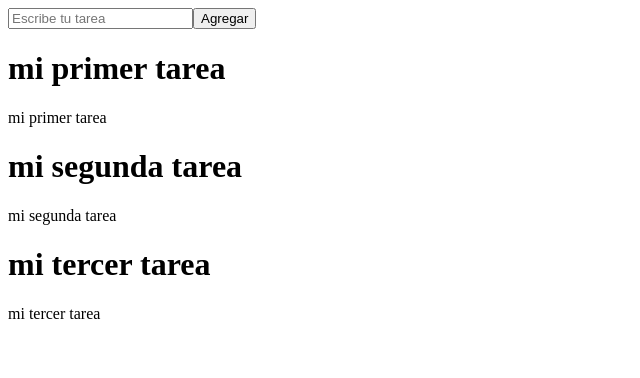
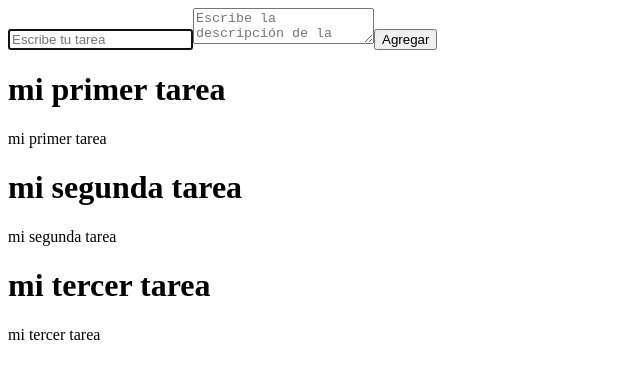
Before and after one commit to alexisarte/react-tasks-application, a React (Vite) app: page / in a window 1280 px wide. Shown: the top 378 px of the page, without its empty margins (0-640 px from the left). Built offline with nearby package versions, Linux system fonts and the light colour scheme.

Commit message:
Separate components

```diff
--- a/src/App.jsx
+++ b/src/App.jsx
@@ -1,6 +1,6 @@
-import TaskForm from './TaskForm';
-import TaskList from './TaskList';
-import { tasks as data } from './tasks';
+import TaskForm from './components/TaskForm';
+import TaskList from './components/TaskList';
+import { tasks as data } from './data/tasks';
 import {useState, useEffect} from 'react';
 
 function App() {
@@ -10,11 +10,11 @@
     setTasks(data);
   }, []);
 
-  function createTask(taskTitle) {
+  function createTask(task) {
     setTasks([...tasks, {
       id: tasks.length + 1,
-      title: taskTitle,
-      description: 'nueva tarea'
+      title: task.title,
+      description: task.description
     }]);
   }
 
--- a/src/TaskForm.jsx
+++ /dev/null
@@ -1,22 +0,0 @@
-import { useState } from 'react';
-
-function TaskForm({createTask}) {
-  const [title, setTitle] = useState('');
-
-  const handleSubmit = (e) => {
-    e.preventDefault();
-    createTask(title);
-  }
-
-  return (
-    <form onSubmit={handleSubmit} >
-      <input
-        placeholder="Escribe tu tarea"
-        onChange={(e) => setTitle(e.target.value)}
-      />
-      <button type="submit">Agregar</button>
-    </form>
-  );
-}
-
-export default TaskForm;
--- /dev/null
+++ b/src/components/TaskCard.jsx
@@ -0,0 +1,12 @@
+import React from 'react';
+
+function TaskCard({task}) {
+  return (
+    <div>
+      <h1>{task.title}</h1>
+      <p>{task.description}</p>
+    </div>
+  );
+}
+
+export default TaskCard;
--- /dev/null
+++ b/src/components/TaskForm.jsx
@@ -0,0 +1,34 @@
+import { useState } from 'react';
+
+function TaskForm({ createTask }) {
+  const [title, setTitle] = useState('');
+  const [description, setDescription] = useState('');
+
+  const handleSubmit = e => {
+    e.preventDefault();
+    createTask({
+      title,
+      description
+    });
+    setTitle('');
+    setDescription('');
+  };
+
+  return (
+    <form onSubmit={handleSubmit}>
+      <input
+        value={title}
+        autoFocus
+        placeholder="Escribe tu tarea"
+        onChange={e => setTitle(e.target.value)}
+      />
+      <textarea
+        value={description}
+        placeholder="Escribe la descripción de la tarea"
+        onChange={e => setDescription(e.target.value)}></textarea>
+      <button type="submit">Agregar</button>
+    </form>
+  );
+}
+
+export default TaskForm;
--- a/src/TaskList.jsx
+++ b/src/components/TaskList.jsx
@@ -1,3 +1,5 @@
+import TaskCard from "./TaskCard";
+
 function TaskList({tasks}) {
 
   if (tasks.length === 0) {
@@ -7,10 +9,7 @@
   return (
     <div>
       {tasks.map(task => (
-        <div key={task.id}>
-          <h1>{task.title}</h1>
-          <p>{task.description}</p>
-        </div>
+        <TaskCard key={task.id} task={task} />
       ))}
     </div>
   );
```
Also changed, not shown: src/data/tasks.js (renamed from src/tasks.js).
